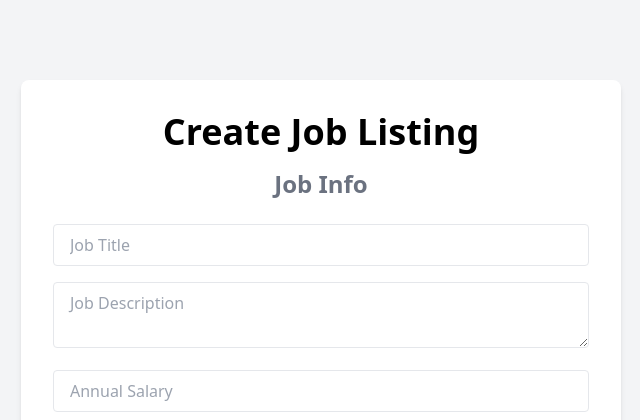
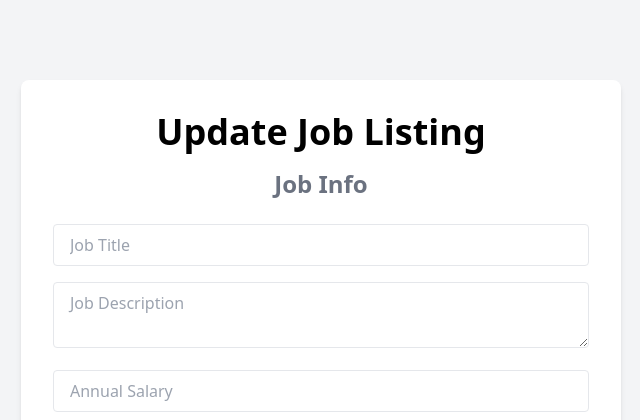
Before and after one commit to TahirUddinAhmed/workhunt, a PHP site: template App/views/listings/edit.view.php in a window 1280 px wide. Shown: the top 420 px of the page, without its empty margins (319-959 px from the left). Run offline with PHP 8.4, Linux system fonts and the light colour scheme; the template is opened without the code that fills it, so the values that code supplies are empty.

Commit message:
Change the title of the edit page

```diff
--- a/App/views/listings/edit.view.php
+++ b/App/views/listings/edit.view.php
@@ -4,7 +4,7 @@
 
 <section class="flex justify-center items-center mt-20">
       <div class="bg-white p-8 rounded-lg shadow-md w-full md:w-600 mx-6">
-        <h2 class="text-4xl text-center font-bold mb-4">Create Job Listing</h2>
+        <h2 class="text-4xl text-center font-bold mb-4">Update Job Listing</h2>
         <?php if(isset($errors)): ?>
             <?php foreach($errors as $error): ?>
               <div class="message bg-red-100 my-3"><?= $error ?></div>
```
